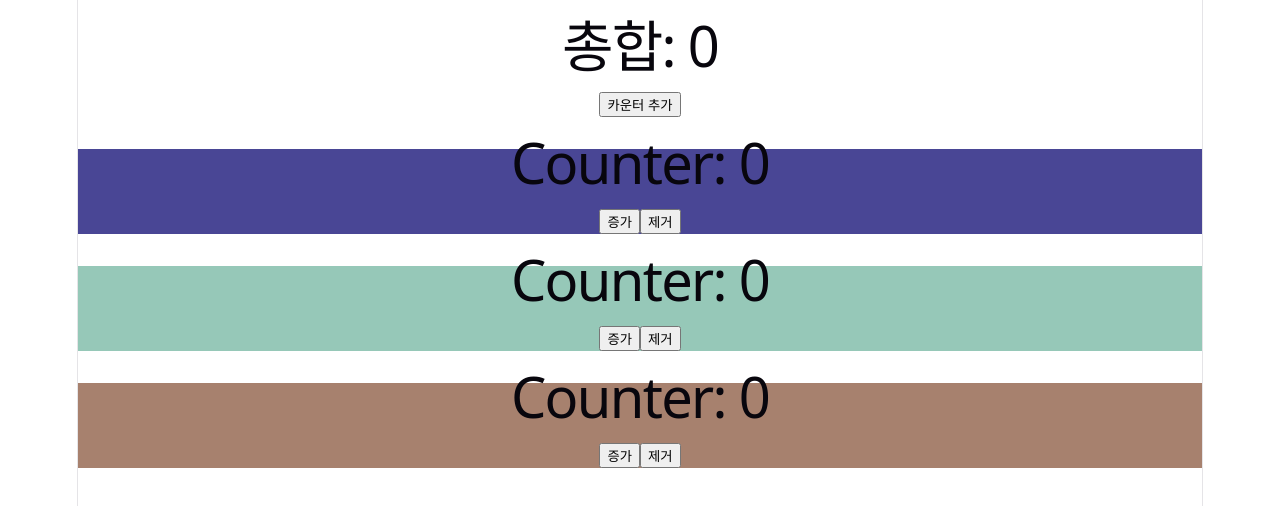
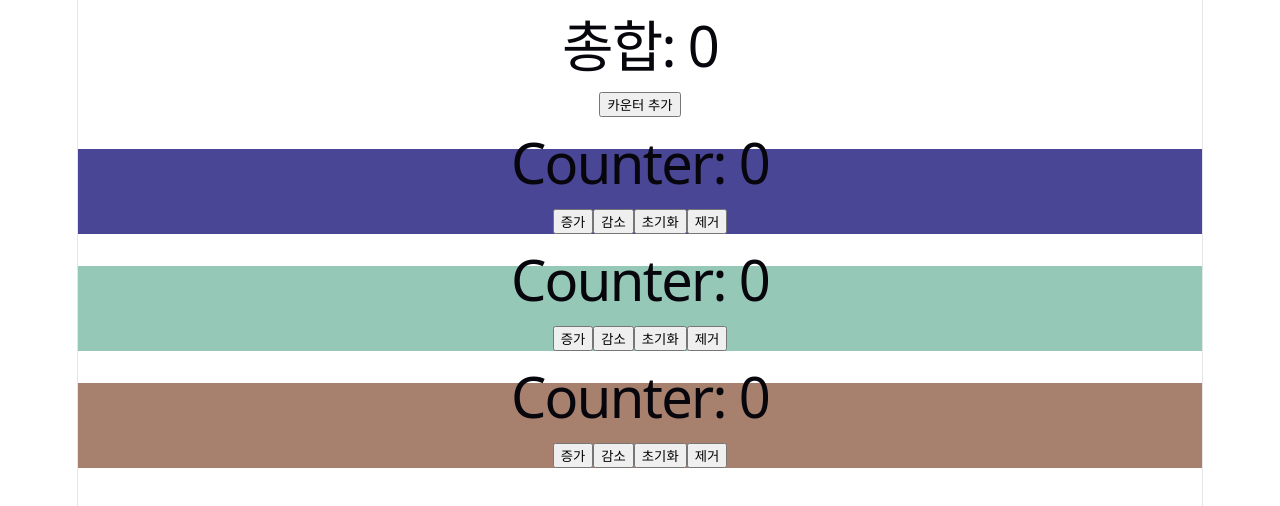
Before and after one commit to hhhbin3101/w26w04-state-hoisting, a React (Vite) app: page / in a window 1280 px wide. Shown: the top 506 px of the page. Built offline with nearby package versions, Linux system fonts and the light colour scheme.

Commit message:
카운터 감소 및 초기화

```diff
--- a/src/App.jsx
+++ b/src/App.jsx
@@ -16,6 +16,24 @@ function App() {
     setCounts(prevCounts =>
       prevCounts.map(item =>
         item.id === id ? { ...item, value: item.value + 1 } : item
+      )
+    )
+  }
+
+  // 해당 id의 카운터 값을 1 감소
+  const onDecrement = (id) => {
+    setCounts(prevCounts =>
+      prevCounts.map(item =>
+        item.id === id ? { ...item, value: item.value - 1 } : item
+      )
+    )
+  }
+
+  // 해당 id의 카운터 값을 0으로 초기화
+  const onReset = (id) => {
+    setCounts(prevCounts =>
+      prevCounts.map(item =>
+        item.id === id ? { ...item, value: 0 } : item
       )
     )
   }
@@ -48,6 +66,8 @@ function App() {
             key={item.id} // UUID를 key로 사용
             count={item.value}
             onIncrement={() => { onIncrement(item.id) }}
+            onDecrement={() => { onDecrement(item.id) }}
+            onReset={() => { onReset(item.id) }}
             onRemove={() => { onRemoveCounter(item.id) }}
           />
         ))
@@ -56,7 +76,7 @@ function App() {
   )
 }
 
-function Counter({ count, onIncrement, onRemove }) {
+function Counter({ count, onIncrement, onDecrement, onReset, onRemove }) {
   // Lazy initialization
   // useState의 초기값을 함수로 전달하면,
   // 컴포넌트가 처음 렌더링될 때만 실행됨
@@ -72,6 +92,12 @@ function Counter({ count, onIncrement, onRemove }) {
       <button onClick={onIncrement}>
         증가
       </button>
+      <button onClick={onDecrement}>
+        감소
+      </button>
+      <button onClick={onReset}>
+        초기화
+      </button>
       <button onClick={onRemove}>
         제거
       </button>
```
